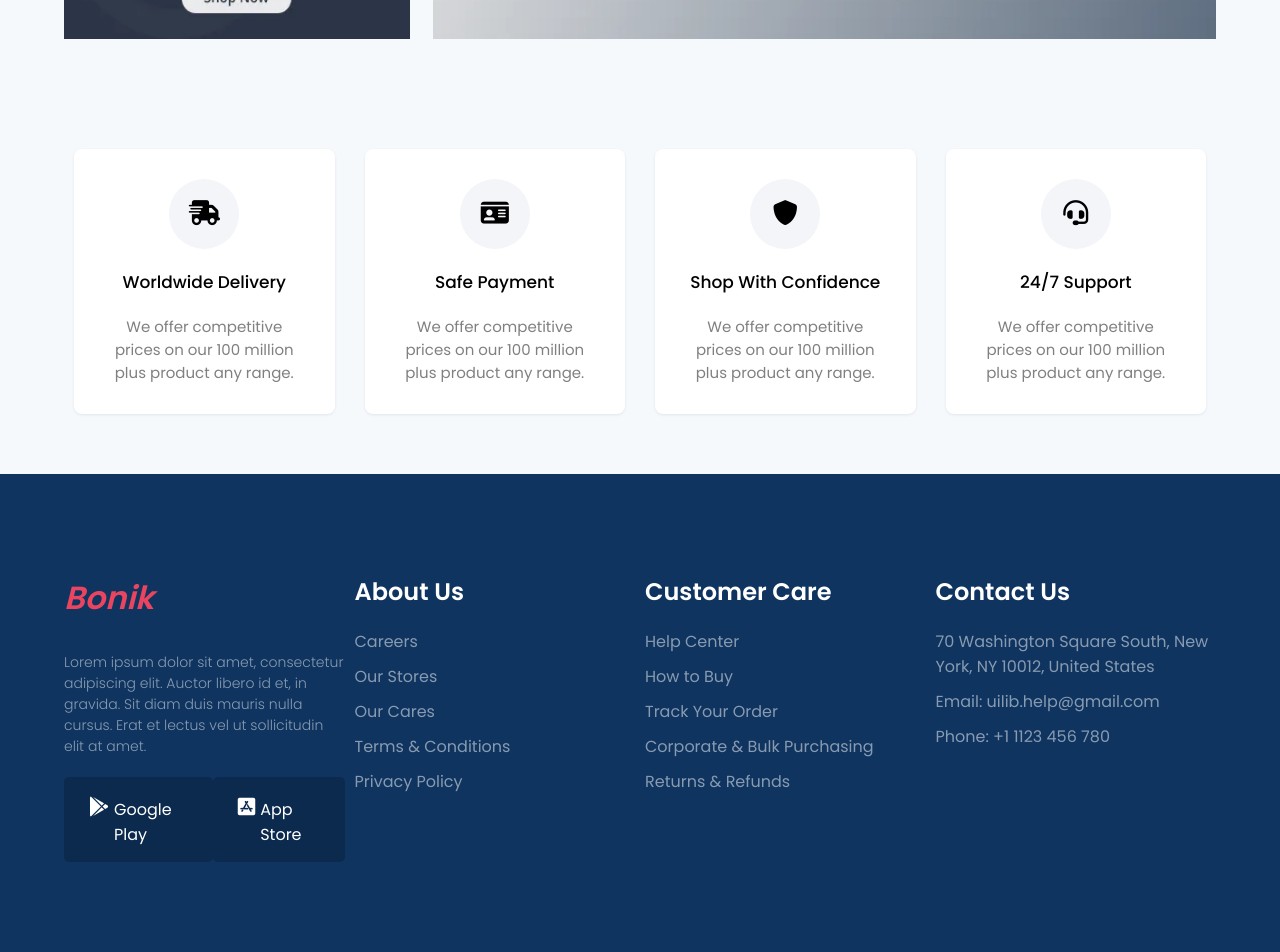
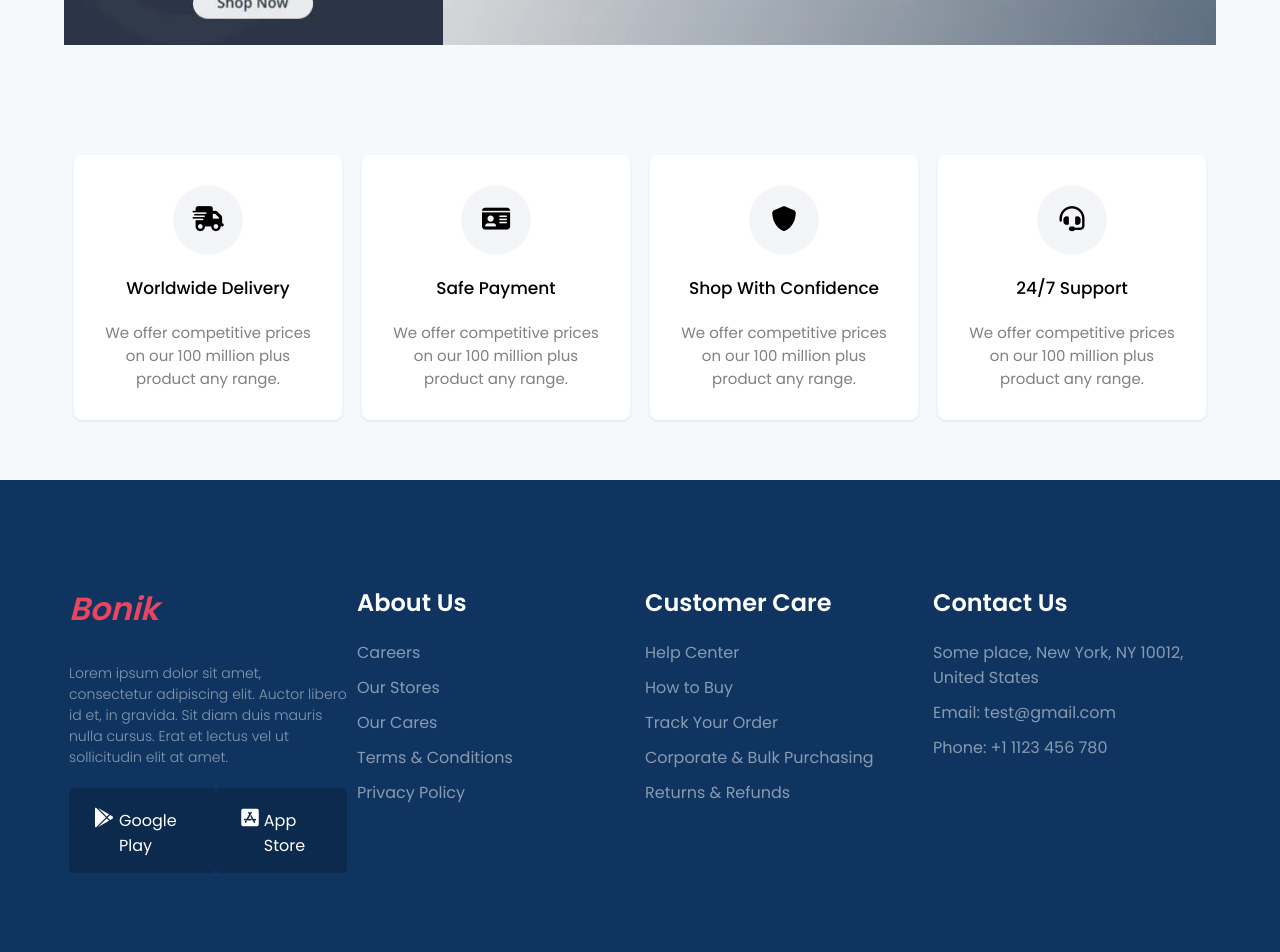
Before and after one commit to willcordeiro/eCommerceStore, a React (Create React App) app: page / in a window 1280 px wide. Shown: the part 3320-4272 px from the top of the page. Built offline with nearby package versions, Linux system fonts and the light colour scheme.

Commit message:
added resposiveness to footer, wrapper and ad

```diff
--- a/src/App.css
+++ b/src/App.css
@@ -231,10 +231,3 @@ button {
   text-align: right;
   color: grey;
 }
-/*----- heading -------*/
-
-.grid2 {
-  display: grid;
-  grid-template-columns: repeat(4, 1fr);
-  grid-gap: 10px;
-}
--- a/src/common/footer/Footer.jsx
+++ b/src/common/footer/Footer.jsx
@@ -1,27 +1,31 @@
-import React from "react"
-import "./style.css"
+import React from "react";
+import "./style.css";
 
 const Footer = () => {
   return (
     <>
       <footer>
-        <div className='container grid2'>
-          <div className='box'>
+        <div className="container grid-footer-container">
+          <div className="box margin-footer">
             <h1>Bonik</h1>
-            <p>Lorem ipsum dolor sit amet, consectetur adipiscing elit. Auctor libero id et, in gravida. Sit diam duis mauris nulla cursus. Erat et lectus vel ut sollicitudin elit at amet.</p>
-            <div className='icon d_flex'>
-              <div className='img d_flex'>
-                <i class='fa-brands fa-google-play'></i>
+            <p>
+              Lorem ipsum dolor sit amet, consectetur adipiscing elit. Auctor
+              libero id et, in gravida. Sit diam duis mauris nulla cursus. Erat
+              et lectus vel ut sollicitudin elit at amet.
+            </p>
+            <div className="icon d_flex">
+              <div className="img d_flex">
+                <i class="fa-brands fa-google-play"></i>
                 <span>Google Play</span>
               </div>
-              <div className='img d_flex'>
-                <i class='fa-brands fa-app-store-ios'></i>
+              <div className="img d_flex">
+                <i class="fa-brands fa-app-store-ios"></i>
                 <span>App Store</span>
               </div>
             </div>
           </div>
 
-          <div className='box'>
+          <div className="box margin-footer">
             <h2>About Us</h2>
             <ul>
               <li>Careers</li>
@@ -31,7 +35,7 @@ const Footer = () => {
               <li>Privacy Policy</li>
             </ul>
           </div>
-          <div className='box'>
+          <div className="box margin-footer">
             <h2>Customer Care</h2>
             <ul>
               <li>Help Center </li>
@@ -41,18 +45,18 @@ const Footer = () => {
               <li>Returns & Refunds </li>
             </ul>
           </div>
-          <div className='box'>
+          <div className="box margin-footer">
             <h2>Contact Us</h2>
             <ul>
-              <li>70 Washington Square South, New York, NY 10012, United States </li>
-              <li>Email: uilib.help@gmail.com</li>
+              <li>Some place, New York, NY 10012, United States </li>
+              <li>Email: test@gmail.com</li>
               <li>Phone: +1 1123 456 780</li>
             </ul>
           </div>
         </div>
       </footer>
     </>
-  )
-}
+  );
+};
 
-export default Footer
+export default Footer;
--- a/src/common/footer/style.css
+++ b/src/common/footer/style.css
@@ -34,3 +34,35 @@ footer li {
   margin-bottom: 10px;
   opacity: 0.5;
 }
+
+@media (min-width: 768px) {
+  .grid-footer-container {
+    display: grid;
+    grid-template-columns: 5fr;
+  }
+}
+
+@media (min-width: 960px) {
+  .grid-footer-container {
+    display: grid;
+    grid-template-columns: 1fr 1fr;
+  }
+}
+
+@media screen and (min-width: 576px) {
+  .grid-footer-container {
+    display: grid;
+    grid-template-columns: 1fr 1fr;
+  }
+}
+
+@media (min-width: 1200px) {
+  .grid-footer-container {
+    display: grid;
+    grid-template-columns: 1fr 1fr 1fr 1fr;
+  }
+}
+
+.margin-footer {
+  margin: 5px;
+}
--- a/src/components/annocument/Annocument.jsx
+++ b/src/components/annocument/Annocument.jsx
@@ -1,28 +1,30 @@
-import React from "react"
+import React from "react";
 
 const Annocument = () => {
-  const mystyle = {
-    width: "30%",
-    height: "340px",
-  }
-  const mystyle1 = {
-    width: "68%",
-    height: "340px",
-  }
   return (
     <>
-      <section className='annocument background'>
-        <div className='container d_flex'>
-          <div className='img' style={mystyle}>
-            <img src='./images/banner-1.png' width='100%' height='100%' />
+      <section className="annocument background">
+        <div className="container d_flex">
+          <div className="img">
+            <img
+              src="./images/banner-1.png"
+              width="100%"
+              height="100%"
+              className="annoucumentIMG"
+            />
           </div>
-          <div className='img' style={mystyle1}>
-            <img src='./images/banner-2.png' width='100%' height='100%' />
+          <div className="img">
+            <img
+              src="./images/banner-2.png"
+              width="100%"
+              height="100%"
+              className="annoucumentIMG"
+            />
           </div>
         </div>
       </section>
     </>
-  )
-}
+  );
+};
 
-export default Annocument
+export default Annocument;
--- a/src/components/wrapper/Wrapper.jsx
+++ b/src/components/wrapper/Wrapper.jsx
@@ -1,48 +1,48 @@
-import React from "react"
-import "./style.css"
+import React from "react";
+import "./style.css";
 
 const Wrapper = () => {
   const data = [
     {
-      cover: <i class='fa-solid fa-truck-fast'></i>,
+      cover: <i class="fa-solid fa-truck-fast"></i>,
       title: "Worldwide Delivery",
       decs: "We offer competitive prices on our 100 million plus product any range.",
     },
     {
-      cover: <i class='fa-solid fa-id-card'></i>,
+      cover: <i class="fa-solid fa-id-card"></i>,
       title: "Safe Payment",
       decs: "We offer competitive prices on our 100 million plus product any range.",
     },
     {
-      cover: <i class='fa-solid fa-shield'></i>,
+      cover: <i class="fa-solid fa-shield"></i>,
       title: "Shop With Confidence ",
       decs: "We offer competitive prices on our 100 million plus product any range.",
     },
     {
-      cover: <i class='fa-solid fa-headset'></i>,
+      cover: <i class="fa-solid fa-headset"></i>,
       title: "24/7 Support ",
       decs: "We offer competitive prices on our 100 million plus product any range.",
     },
-  ]
+  ];
   return (
     <>
-      <section className='wrapper background'>
-        <div className='container grid2'>
+      <section className="wrapper background">
+        <div className="container grid2 wrapper-grid-container">
           {data.map((val, index) => {
             return (
-              <div className='product' key={index}>
-                <div className='img icon-circle'>
+              <div className="product" key={index}>
+                <div className="img icon-circle">
                   <i>{val.cover}</i>
                 </div>
                 <h3>{val.title}</h3>
                 <p>{val.decs}</p>
               </div>
-            )
+            );
           })}
         </div>
       </section>
     </>
-  )
-}
+  );
+};
 
-export default Wrapper
+export default Wrapper;
--- a/src/components/wrapper/style.css
+++ b/src/components/wrapper/style.css
@@ -22,3 +22,31 @@
   margin-top: 20px;
   color: grey;
 }
+
+@media (min-width: 768px) {
+  .wrapper-grid-container {
+    display: grid;
+    grid-template-columns: 5fr;
+  }
+}
+
+@media (min-width: 960px) {
+  .wrapper-grid-container {
+    display: grid;
+    grid-template-columns: 1fr 1fr;
+  }
+}
+
+@media screen and (min-width: 576px) {
+  .wrapper-grid-container {
+    display: grid;
+    grid-template-columns: 1fr 1fr;
+  }
+}
+
+@media (min-width: 1200px) {
+  .wrapper-grid-container {
+    display: grid;
+    grid-template-columns: 1fr 1fr 1fr 1fr;
+  }
+}
```
Also changed, not shown: src/components/annocument/Annocument.css (added, +8 -0 lines).
